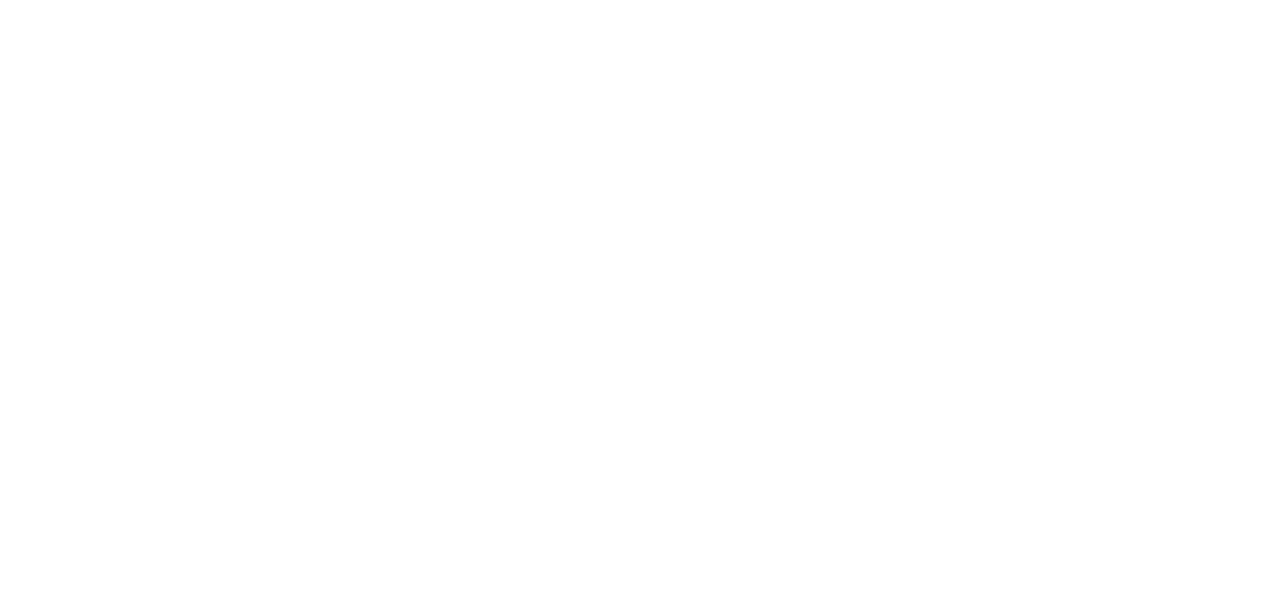
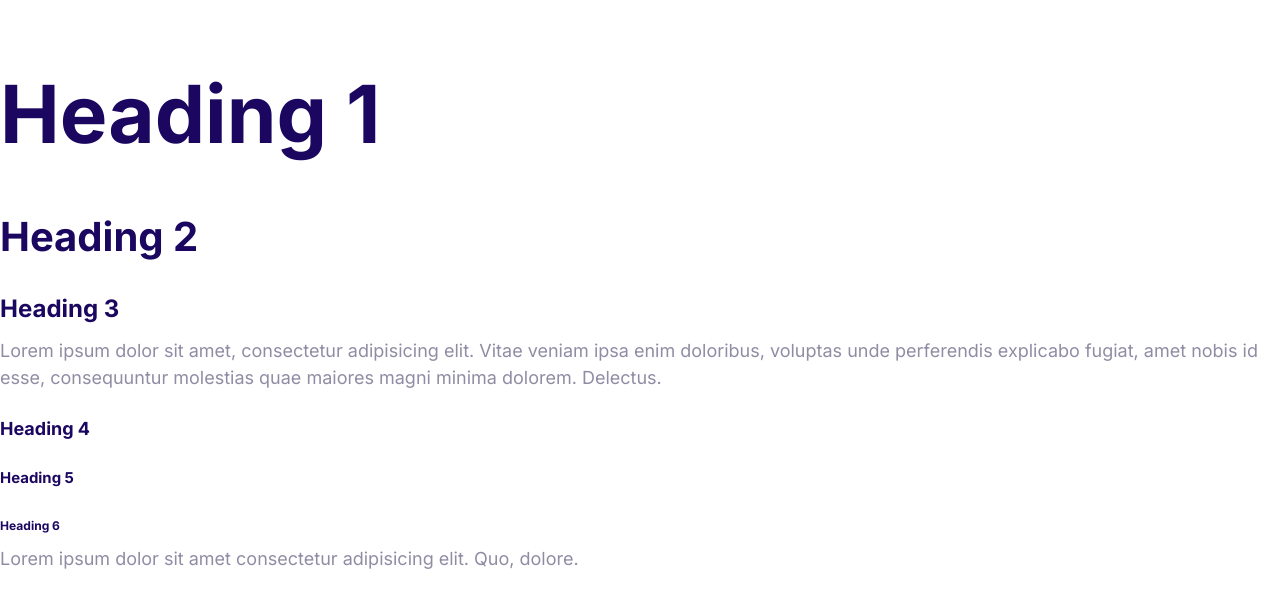
Before and after one commit to CDiala/mehostee, a plain HTML site: page index.html in a window 1280 px wide. Drawn offline with Linux system fonts and the light colour scheme.

Commit message:
Defined the font styles.

```diff
--- a/css/styles.css
+++ b/css/styles.css
@@ -1,7 +1,60 @@
+/* Color Palette */
 :root {
+  --color-accent: #ff3400;
+  --color-body: #918ca4;
+  --color-heading: #1b0760;
   --color-primary: #2584ff;
   --color-secondary: #00d9ff;
-  --color-accent: #ff3400;
-  --color-heading: #1b0760;
-  --color-body: #918ca4;
 }
+
+html {
+  font-size: 62.5%;
+}
+
+body {
+  color: var(--color-body);
+  font-family: Inter, Arial, Helvetica, sans-serif;
+  font-size: 2.4rem;
+  line-height: 1.5;
+}
+
+h1,
+h2,
+h3,
+h4,
+h5,
+h6 {
+  color: var(--color-heading);
+  margin-bottom: 1rem;
+}
+
+h1 {
+  font-size: 7rem;
+}
+
+h2 {
+  font-size: 4rem;
+}
+
+h3 {
+  font-size: 3rem;
+}
+
+p {
+  margin-top: 0;
+}
+
+/* desktop styles */
+@media screen and (min-width: 1024px) {
+  body {
+    font-size: 1.8rem;
+  }
+
+  h1 {
+    font-size: 8rem;
+  }
+
+  h3 {
+    font-size: 2.4rem;
+  }
+}
--- a/index.html
+++ b/index.html
@@ -6,12 +6,23 @@
     <meta http-equiv="X-UA-Compatible" content="IE=edge">
     <meta name="viewport" content="width=device-width, initial-scale=1.0">
     <title>Document</title>
+    <link rel="preconnect" href="https://fonts.gstatic.com">
+    <link href="https://fonts.googleapis.com/css2?family=Inter:wght@400;700&display=swap" rel="stylesheet">
     <link rel="stylesheet" href="css/normalize.css">
     <link rel="stylesheet" href="css/styles.css">
 </head>
 
 <body>
-
+    <h1>Heading 1</h1>
+    <h2>Heading 2</h2>
+    <h3>Heading 3</h3>
+    <p>Lorem ipsum dolor sit amet, consectetur adipisicing elit. Vitae veniam ipsa enim doloribus, voluptas unde
+        perferendis explicabo fugiat, amet nobis id esse, consequuntur molestias quae maiores magni minima dolorem.
+        Delectus.</p>
+    <h4>Heading 4</h4>
+    <h5>Heading 5</h5>
+    <h6>Heading 6</h6>
+    <p>Lorem ipsum dolor sit amet consectetur adipisicing elit. Quo, dolore.</p>
 </body>
 
 </html>
```
